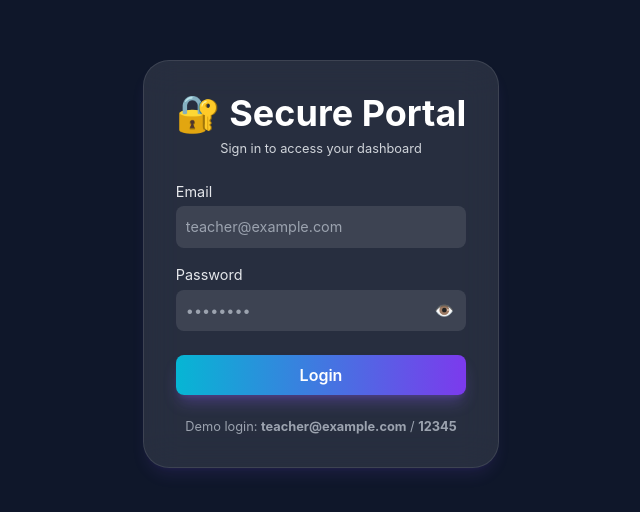
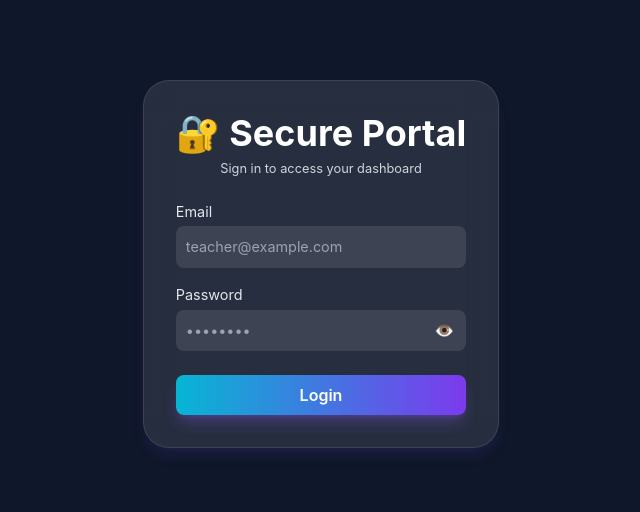
Before and after one commit to Tech-SuperSheldon/Curriculum-portal-new, a Next.js app: page / in a window 1280 px wide. Shown: the part 136-648 px from the top of the page, without its empty margins (319-959 px from the left). Built offline with nearby package versions, Linux system fonts and the light colour scheme.

Commit message:
Update LoginForm.tsx

```diff
--- a/src/components/LoginForm.tsx
+++ b/src/components/LoginForm.tsx
@@ -155,9 +155,7 @@ export default function LoginForm({ error }: LoginFormProps) {
                 </button>
 
                 {/* Demo Info */}
-                <p className="text-xs sm:text-sm text-gray-400 mt-2 text-center">
-                  Demo login: <b>teacher@example.com</b> / <b>12345</b>
-                </p>
+
               </div>
             </>
           ) : (
```
